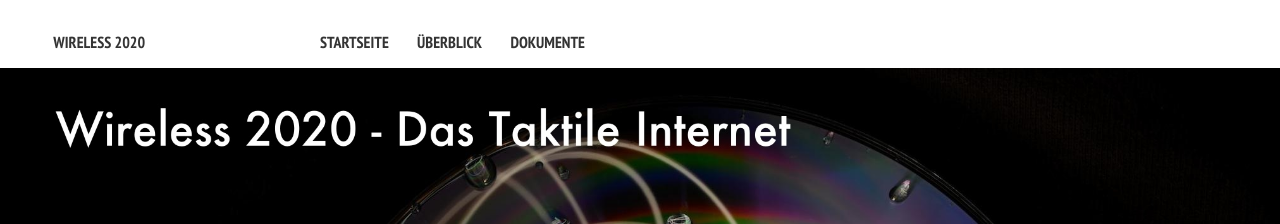
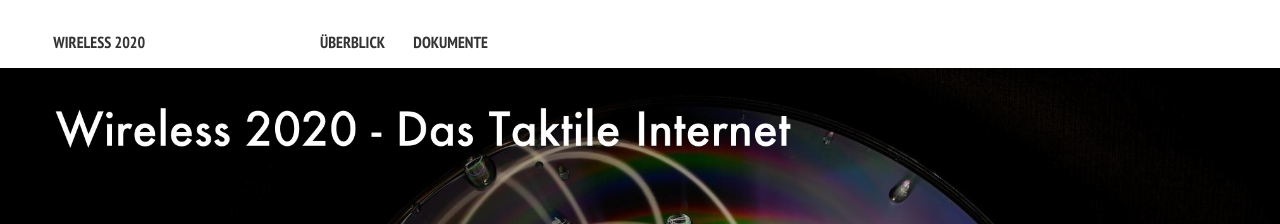
Before and after one commit to a1exandros/wireless2020, a Jekyll site: the page built from index.md, in a window 1280 px wide. Shown: the top 224 px of the page. Built offline with Jekyll 4.4.1, drawn with Linux system fonts in a browser that asks for light colours; nearby versions of some CDN libraries.

Commit message:
edit navigation

```diff
--- a/_config.yml
+++ b/_config.yml
@@ -35,8 +35,6 @@ bing_verify:
 # Links to include in top navigation
 # For external links add external: true
 links:
-  - title: Startseite
-    url: /
   - title: Überblick
     url: /about/
   - title: Dokumente
```
